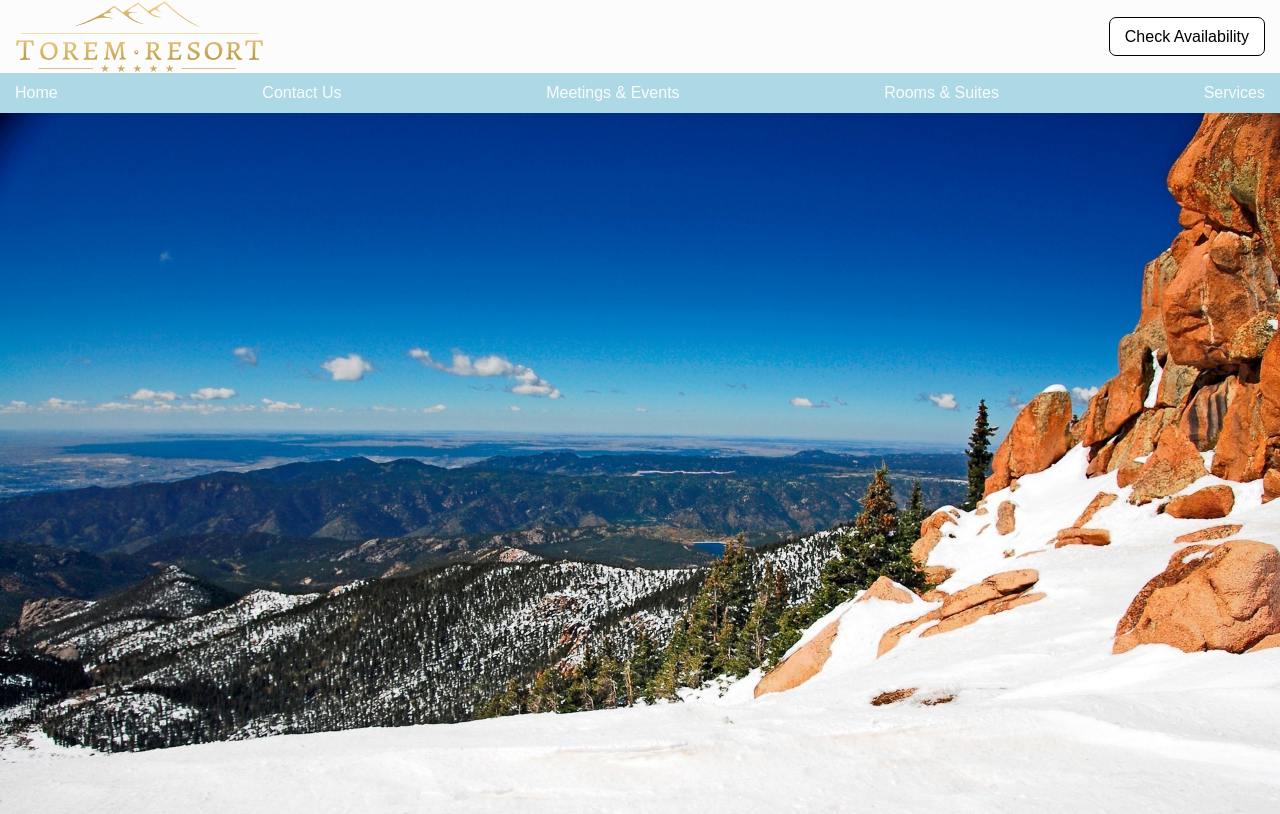
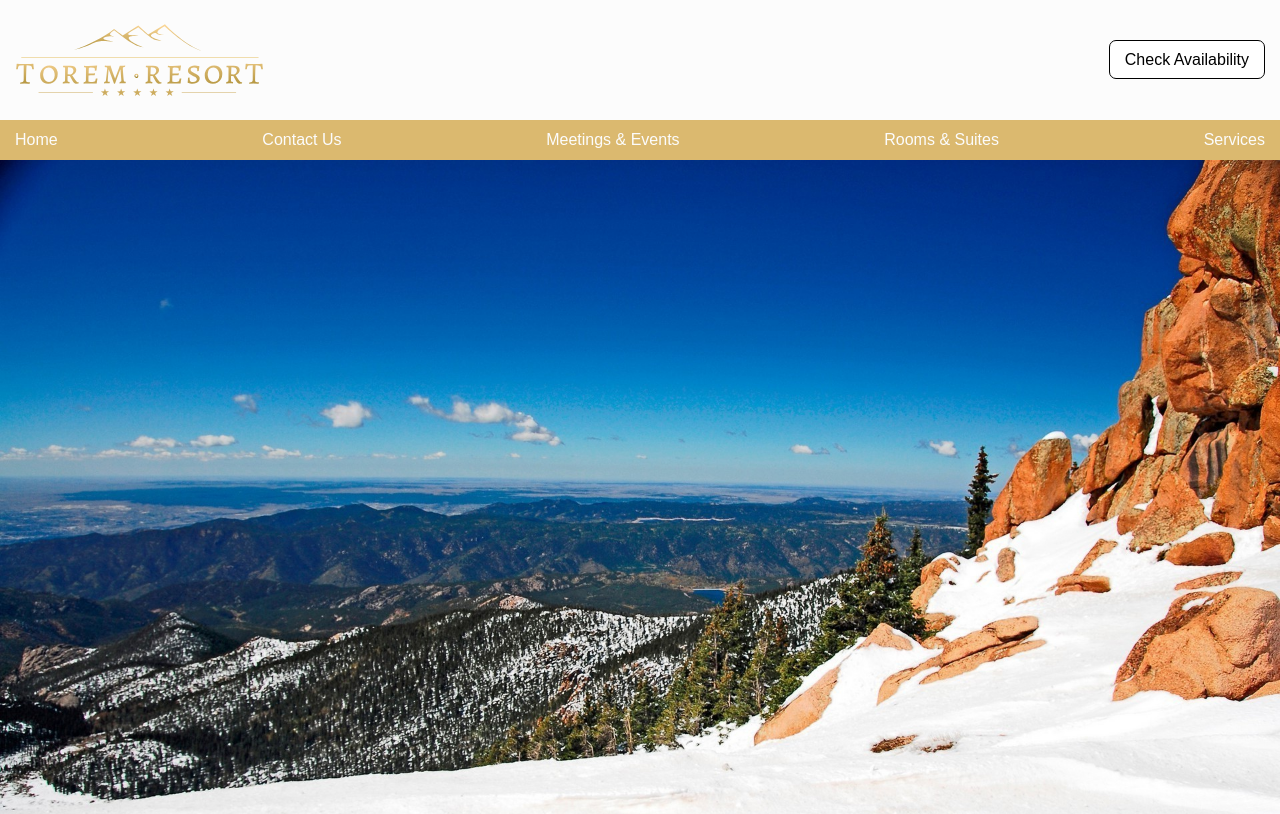
Before and after one commit to Gabewest1/hotel, a React (Create React App) app: page / in a window 1280 px wide. Shown: the top 814 px of the page. Built offline with nearby package versions, Linux system fonts and the light colour scheme.

Commit message:
Changed background color of the bottom navbar to #dbb96f.

```diff
--- a/src/components/Navbar/index.js
+++ b/src/components/Navbar/index.js
@@ -32,7 +32,7 @@ class Navbar extends React.Component {
 }
 
 const LINK_COLOR = "#fcfcfc;"
-const BOTTOM_NAV_BACKGROUND = "lightblue"
+const BOTTOM_NAV_BACKGROUND = "#dbb96f"
 const NAV_BAR_STYLE = `
     background: transparent;
     box-sizing: border-box;
@@ -109,6 +109,7 @@ const TopNavbar = styled.div`
     justify-content: space-between;
     align-items: center;
     width: 100%;
+    height: 120px;
 `
 const BottomNavbar = styled.div`
     ${ NAV_BAR_STYLE }
```
